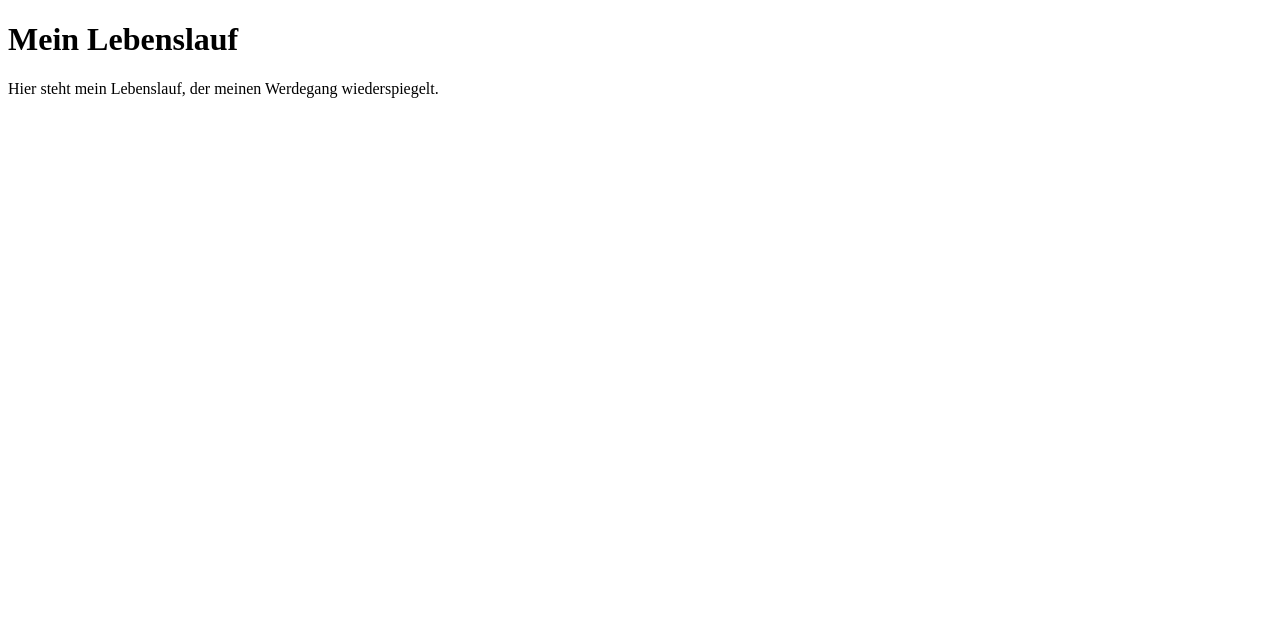
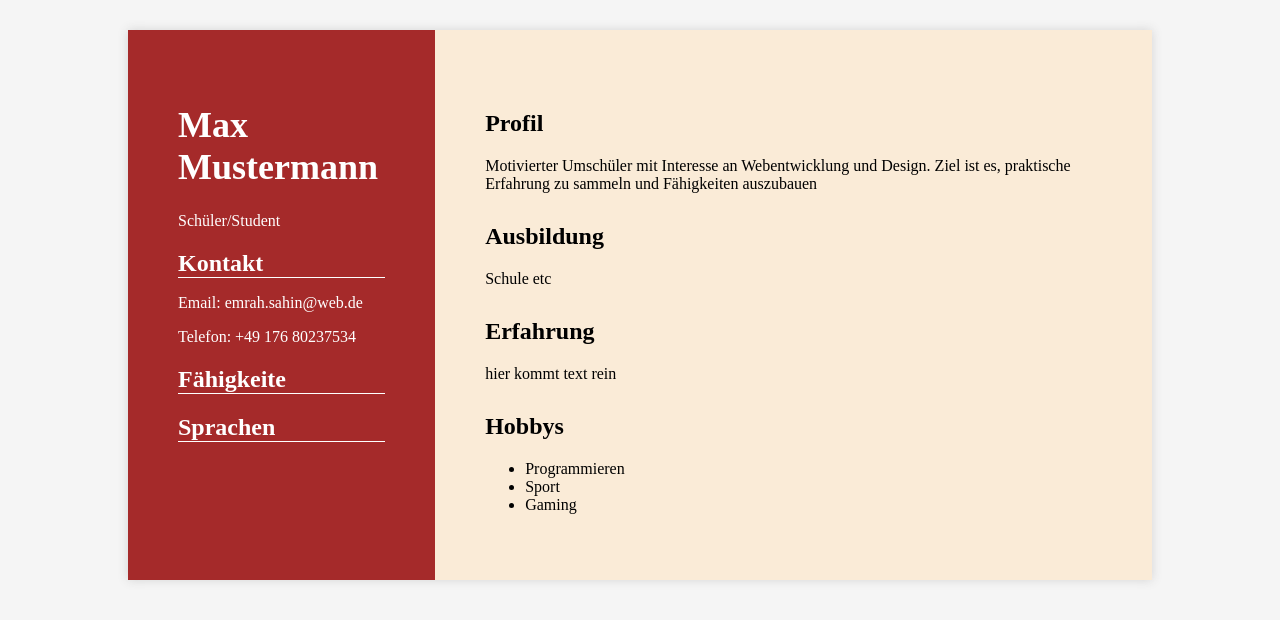
Before and after one commit to Emmo65/lebenslauf-test, a plain HTML site: page index.html in a window 1280 px wide. Drawn offline with Linux system fonts and the light colour scheme.

Commit message:
Grundgeruest der Seite erstellt

```diff
--- a/index.html
+++ b/index.html
@@ -1,14 +1,79 @@
 <!DOCTYPE html>
-<html lang="en">
+<html lang="de">
 <head>
     <meta charset="UTF-8">
     <meta name="viewport" content="width=device-width, initial-scale=1.0">
     <title>Document</title>
+    <style>
+        body {
+            margin: 0;
+            background-color: #f5f5f5;
+}
+
+        .links {
+            background-color: brown;
+            color: white;
+            width: 30%;
+            padding: 50px;
+        }
+        .rechts {
+            background-color: antiquewhite;
+            width: 70%;
+            padding: 50px;
+        }
+        .container {
+            display: flex;
+            width: 80%;
+            margin: 30px auto;
+            box-shadow: 0 0 10px lightgray;
+
+        * {
+            box-sizing: border-box;
+        }
+        .links h2 {
+            border-bottom: 1px solid white;
+            margin-bottom: 10px;
+        }
+        p {
+            margin-bottom: 5px;
+        }
+        .rechts h2 {
+            margin-top: 30px;
+        }
+        .links h1 {
+            font-size: 36px;
+        }
+
+    </style>
 </head>
 <body>
-    <h1>Mein Lebenslauf</h1>
-    <p>Hier steht mein Lebenslauf, der meinen Werdegang wiederspiegelt.</p>
-    <br>
+    <div class ="container">
+        <div class="links">
+            <h1>Max Mustermann</h1>
+            <p>Schüler/Student</p>
+            <h2>Kontakt</h2>
+            <p>Email: emrah.sahin@web.de</p>
+            <p>Telefon: +49 176 80237534</p>
+            <h2>Fähigkeite</h2>
+            <h2>Sprachen</h2>
+
+
+        </div>
+        <div class="rechts">
+            <h2>Profil</h2>
+            <p>Motivierter Umschüler mit Interesse an Webentwicklung und Design. Ziel ist es, praktische Erfahrung zu sammeln und Fähigkeiten auszubauen</p>
+            <h2>Ausbildung</h2>
+            <p>Schule etc</p>
+            <h2>Erfahrung</h2>
+            <p>hier kommt text rein</p>
+            <h2>Hobbys</h2>
+            <ul>
+                <li>Programmieren</li>
+                <li>Sport</li>
+                <li>Gaming</li>
+            </ul>
+        </div>
+    </div>
 
 
 </body>
```
